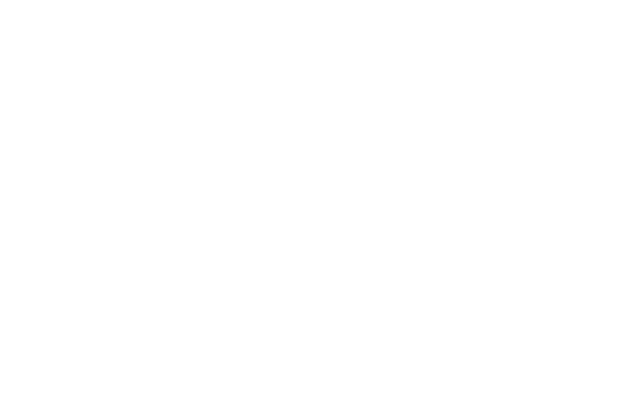
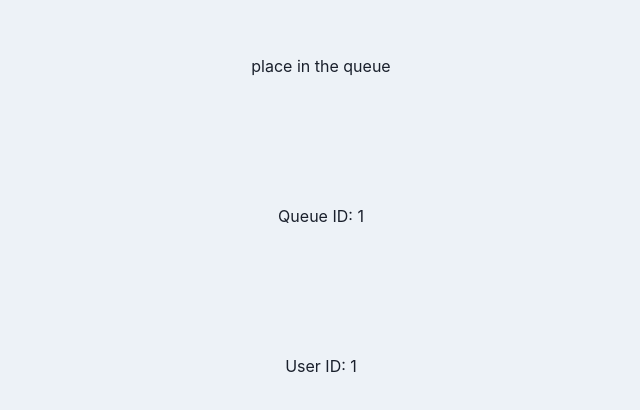
Before and after one commit to jchen42703/waiting-line-app, a React (Create React App) app in the folder packages/frontend/: page /users/1/1 in a window 1280 px wide. Before the commit this address had no page. Shown: the part 184-594 px from the top of the page, without its empty margins (319-959 px from the left). Built offline with nearby package versions, Linux system fonts and the light colour scheme.

Commit message:
Added UserWaitingPage

```diff
--- a/packages/frontend/src/views/App.jsx
+++ b/packages/frontend/src/views/App.jsx
@@ -9,6 +9,7 @@
 import SettingsPage from "./settings/settings";
 import AdminNavBar from "../components/AdminNavBar";
 import UserSignupPage from "./users/UserSignupPage";
+import UserWaitingPage from "./users/UserWaitingPage";
 
 export default function App() {
   return (
@@ -22,6 +23,7 @@
           <Route path="login" element={<Login />} />
           <Route path="settings" element={<SettingsPage />} />
           <Route path="users/:queueId" element={<UserSignupPage />} />
+          <Route path="users/:queueId/:userId" element={<UserWaitingPage />} />
         </Routes>{" "}
       </BrowserRouter>
     </ChakraProvider>
--- /dev/null
+++ b/packages/frontend/src/views/users/UserWaitingPage.jsx
@@ -0,0 +1,29 @@
+import { Box, Center, Flex, Spacer, Square, Text } from "@chakra-ui/react";
+import { useParams } from "react-router-dom";
+
+export default function UserWaitingPage(props) {
+  let { queueId, userId } = useParams();
+  console.log(queueId + userId);
+
+  return (
+    <>
+      <Flex
+        direction="column"
+        minH={"100vh"}
+        align={"center"}
+        justify={"center"}
+        bg={"gray.100"}
+      >
+        <Square size="150px">
+          <Text>place in the queue</Text>
+        </Square>
+        <Square size="150px">
+          <Text>Queue ID: {queueId}</Text>
+        </Square>
+        <Square size="150px">
+          <Text>User ID: {userId}</Text>
+        </Square>
+      </Flex>
+    </>
+  );
+}
```
Also changed, not shown: 1 other file (tests, documents, lock files or other folders).
